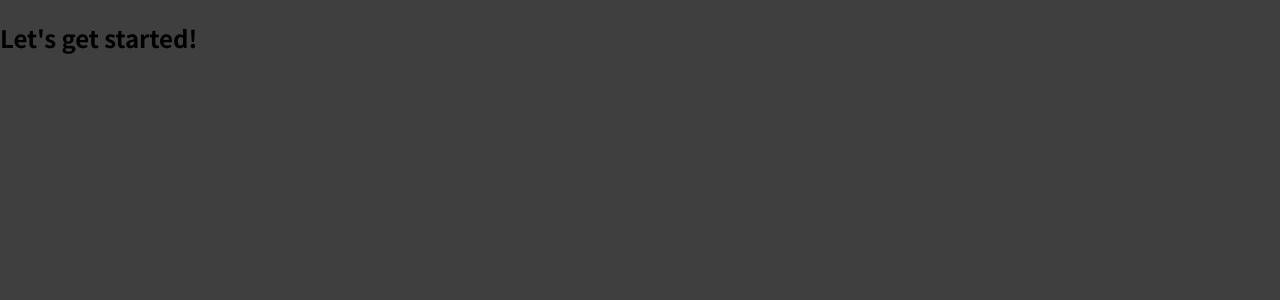
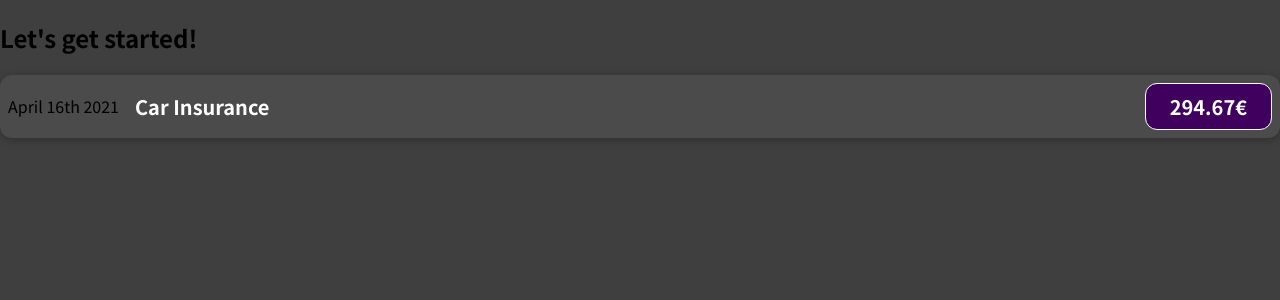
Before and after one commit to petah-sama/expense-tracker, a React (Create React App) app: page / in a window 1280 px wide. Shown: the top 300 px of the page. Built offline with nearby package versions, Linux system fonts and the light colour scheme.

Commit message:
created ExpenseItem component

```diff
--- a/src/App.js
+++ b/src/App.js
@@ -1,7 +1,10 @@
+import ExpenseItem from './components/ExpenseItem/ExpenseItem';
+
 function App() {
   return (
     <div>
       <h2>Let's get started!</h2>
+      <ExpenseItem />
     </div>
   );
 }
--- /dev/null
+++ b/src/components/ExpenseItem/ExpenseItem.css
@@ -0,0 +1,56 @@
+.expense-item {
+  display: flex;
+  justify-content: space-between;
+  align-items: center;
+  box-shadow: 0 2px 8px rgba(0, 0, 0, 0.25);
+  padding: 0.5rem;
+  margin: 1rem 0;
+  border-radius: 12px;
+  background-color: #4b4b4b;
+}
+
+.expense-item__description {
+  display: flex;
+  flex-direction: column;
+  gap: 1rem;
+  align-items: flex-end;
+  flex-flow: column-reverse;
+  justify-content: flex-start;
+  flex: 1;
+}
+
+.expense-item h2 {
+  color: #3a3a3a;
+  font-size: 1rem;
+  flex: 1;
+  margin: 0 1rem;
+  color: white;
+}
+
+.expense-item__price {
+  font-size: 1rem;
+  font-weight: bold;
+  color: white;
+  background-color: #40005d;
+  border: 1px solid white;
+  padding: 0.5rem;
+  border-radius: 12px;
+}
+
+@media (min-width: 580px) {
+  .expense-item__description {
+    flex-direction: row;
+    align-items: center;
+    justify-content: flex-start;
+    flex: 1;
+  }
+
+  .expense-item__description h2 {
+    font-size: 1.25rem;
+  }
+
+  .expense-item__price {
+    font-size: 1.25rem;
+    padding: 0.5rem 1.5rem;
+  }
+}
--- /dev/null
+++ b/src/components/ExpenseItem/ExpenseItem.jsx
@@ -0,0 +1,15 @@
+import './ExpenseItem.css';
+
+function expenseItem() {
+  return (
+    <div className="expense-item">
+      <div>April 16th 2021</div>
+      <div className="expense-item__description">
+        <h2>Car Insurance</h2>
+        <div className="expense-item__price">294.67€</div>
+      </div>
+    </div>
+  );
+}
+
+export default expenseItem;
```
Also changed, not shown: 1 other file (tests, documents, lock files or other folders).
